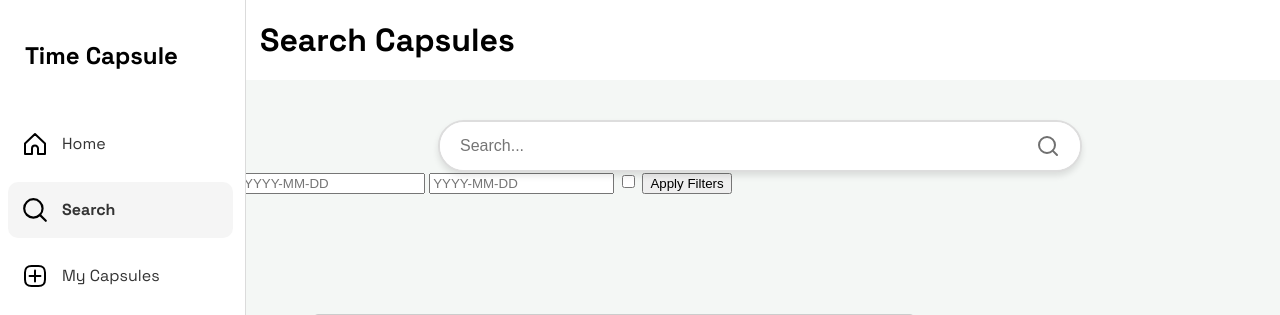
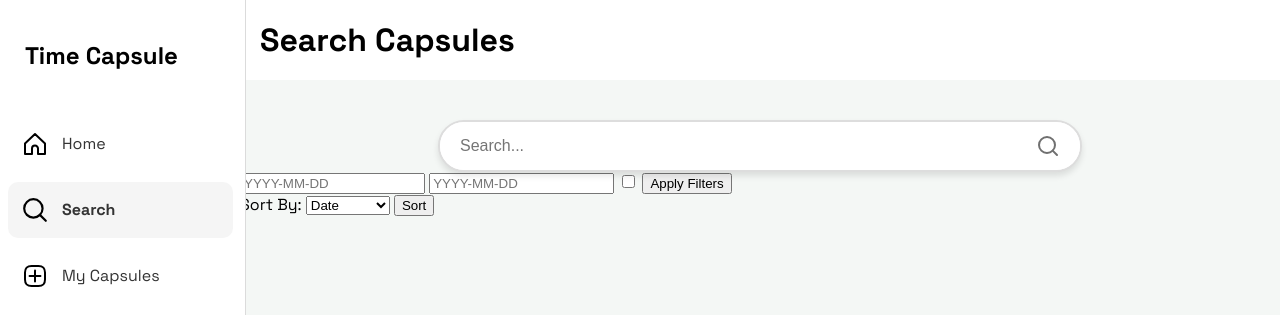
Before and after one commit to Harishcruise/TimeCapsule, a Django app: page /search/ in a window 1280 px wide. Shown: the top 315 px of the page. Run offline with Django 5.2, Linux system fonts and the light colour scheme; data comes from the database, SQL or seed files in the repository; both versions use the stored data as it was after the commit.

Commit message:
Addition of Sort

```diff
--- a/SearchCapsule/views.py
+++ b/SearchCapsule/views.py
@@ -11,6 +11,7 @@ def search(request):
         unsealed_date = form.cleaned_data.get('unsealed_date', None)
         sealed_date = form.cleaned_data.get('sealed_date', None)
         is_public = form.cleaned_data.get('is_public', None)
+        sort_by = request.GET.get('sort_by')
 
         filters = Q()
         if query:
@@ -27,7 +28,12 @@ def search(request):
         if is_public is not None:
             filters &= Q(is_public=is_public)
 
-        posts = Capsule.objects.prefetch_related('media').prefetch_related('comments').filter(filters)
+        if sort_by == 'date':
+            posts = Capsule.objects.prefetch_related('media').prefetch_related('comments').filter(filters).order_by('-creation_date')
+        elif sort_by == 'username':
+            posts = Capsule.objects.prefetch_related('media').prefetch_related('comments').filter(filters).order_by('owner__username')
+        else:
+            posts = Capsule.objects.prefetch_related('media').prefetch_related('comments').filter(filters)
     else:
         posts = Capsule.objects.prefetch_related('media').prefetch_related('comments').all()
 
--- a/templates/search.html
+++ b/templates/search.html
@@ -28,6 +28,18 @@
     </form>
 </div>
 
+<!-- Sort options -->
+<div class="sort-container">
+    <form method="get" action="." class="sort-form">
+        <label for="sort_by">Sort By:</label>
+        <select name="sort_by" id="sort_by">
+            <option value="date">Date</option>
+            <option value="username">Username</option>
+        </select>
+        <button type="submit" class="sort-button">Sort</button>
+    </form>
+</div>
+
 <!-- Display search results -->
 <div class="home-container">
     <div class="left-container">
```
Also changed, not shown: db.sqlite3.
